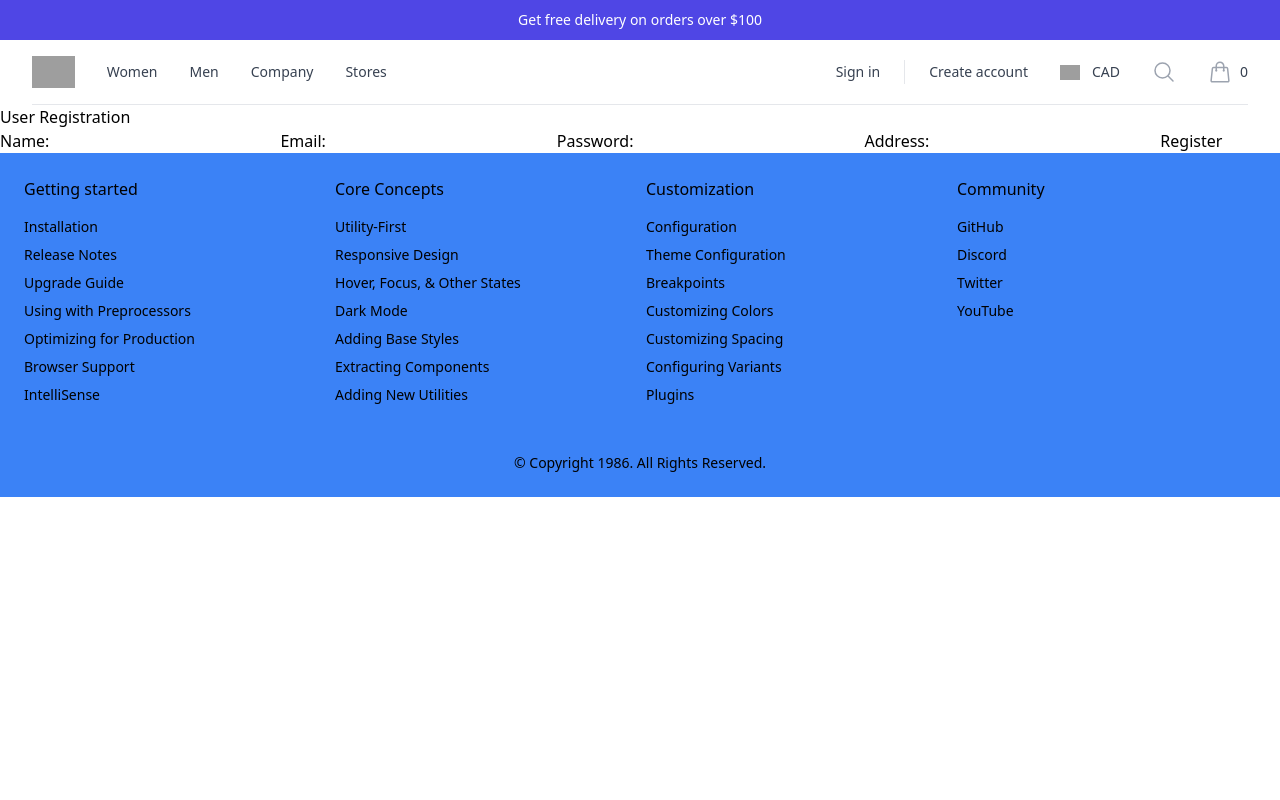
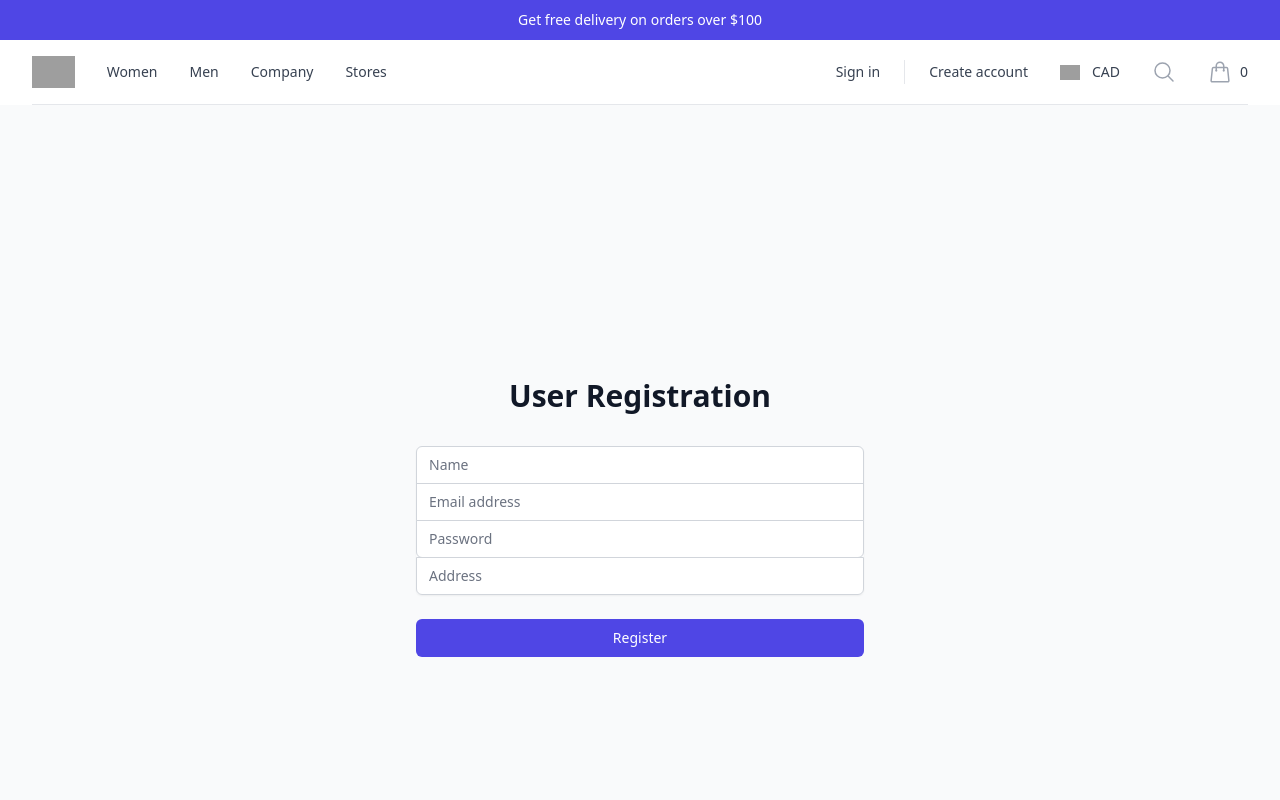
Before and after one commit to AnikHaque/Kenabecha.com-Frontend, a React (Vite) app: page /registration in a window 1280 px wide. Shown: the top 800 px of the page. Built offline with nearby package versions, Linux system fonts and the light colour scheme; grey boxes are pictures that could not be loaded.

Commit message:
registration and otp verify done

```diff
--- a/src/Pages/Login/Registration.jsx
+++ b/src/Pages/Login/Registration.jsx
@@ -1,6 +1,6 @@
-import { useNavigate } from "react-router-dom"; // Import useNavigate instead of useHistory
+import { useState } from "react";
+import { useNavigate } from "react-router-dom";
 import axios from "axios";
-import { useState } from "react";
 
 const Registration = () => {
   const [userData, setUserData] = useState({
@@ -10,7 +10,7 @@
     address: "",
   });
   const [message, setMessage] = useState("");
-  const navigate = useNavigate(); // Use useNavigate instead of useHistory
+  const navigate = useNavigate();
 
   const handleInputChange = (e) => {
     const { name, value } = e.target;
@@ -23,20 +23,18 @@
   const handleRegister = async (e) => {
     e.preventDefault();
     try {
-      // Register user with OTP
-      const otpResult = await axios.post(
+      const response = await axios.post(
         "http://localhost:5000/register",
         userData
       );
-      if (otpResult.data.status !== "success") {
+      if (response.data.status === "success") {
+        setMessage("User registered successfully.");
+        setTimeout(() => {
+          navigate("/verify-otp", { state: { email: userData.email } });
+        }, 1000); // Navigate to OTP verification page after 1 second
+      } else {
         setMessage("Failed to register user. Please try again.");
-        return;
       }
-
-      // If OTP sent successfully, navigate to OTP verification page
-      navigate("/verify-otp"); // Navigate to OTP verification page
-
-      // No need to handle OTP verification here, it will be handled in the OTP verification page
     } catch (error) {
       console.error("Error registering user:", error);
       setMessage("An error occurred. Please try again later.");
@@ -44,48 +42,94 @@
   };
 
   return (
+    <div className="min-h-screen flex items-center justify-center bg-gray-50 py-12 px-4 sm:px-6 lg:px-8">
+      <div className="max-w-md w-full space-y-8">
         <div>
-      <h2>User Registration</h2>
-      <form onSubmit={handleRegister}>
-        <label>
-          Name:
+          <h2 className="mt-6 text-center text-3xl font-extrabold text-gray-900">
+            User Registration
+          </h2>
+        </div>
+        <form className="mt-8 space-y-6" onSubmit={handleRegister}>
+          <input type="hidden" name="remember" defaultValue="true" />
+          <div className="rounded-md shadow-sm -space-y-px">
+            <div>
+              <label htmlFor="name" className="sr-only">
+                Name
+              </label>
               <input
+                id="name"
+                name="name"
                 type="text"
-            name="name"
+                autoComplete="name"
+                required
+                className="appearance-none rounded-none relative block w-full px-3 py-2 border border-gray-300 placeholder-gray-500 text-gray-900 rounded-t-md focus:outline-none focus:ring-indigo-500 focus:border-indigo-500 focus:z-10 sm:text-sm"
+                placeholder="Name"
                 value={userData.name}
                 onChange={handleInputChange}
               />
+            </div>
+            <div>
+              <label htmlFor="email" className="sr-only">
+                Email address
               </label>
-        <label>
-          Email:
               <input
+                id="email"
+                name="email"
                 type="email"
-            name="email"
+                autoComplete="email"
+                required
+                className="appearance-none rounded-none relative block w-full px-3 py-2 border border-gray-300 placeholder-gray-500 text-gray-900 focus:outline-none focus:ring-indigo-500 focus:border-indigo-500 focus:z-10 sm:text-sm"
+                placeholder="Email address"
                 value={userData.email}
                 onChange={handleInputChange}
               />
+            </div>
+            <div>
+              <label htmlFor="password" className="sr-only">
+                Password
               </label>
-        <label>
-          Password:
               <input
+                id="password"
+                name="password"
                 type="password"
-            name="password"
+                autoComplete="new-password"
+                required
+                className="appearance-none rounded-none relative block w-full px-3 py-2 border border-gray-300 placeholder-gray-500 text-gray-900 rounded-b-md focus:outline-none focus:ring-indigo-500 focus:border-indigo-500 focus:z-10 sm:text-sm"
+                placeholder="Password"
                 value={userData.password}
                 onChange={handleInputChange}
               />
+            </div>
+            <div>
+              <label htmlFor="address" className="sr-only">
+                Address
               </label>
-        <label>
-          Address:
               <input
+                id="address"
+                name="address"
                 type="text"
-            name="address"
+                autoComplete="street-address"
+                required
+                className="appearance-none rounded-none relative block w-full px-3 py-2 border border-gray-300 placeholder-gray-500 text-gray-900 rounded-b-md focus:outline-none focus:ring-indigo-500 focus:border-indigo-500 focus:z-10 sm:text-sm"
+                placeholder="Address"
                 value={userData.address}
                 onChange={handleInputChange}
               />
-        </label>
-        <button type="submit">Register</button>
+            </div>
+          </div>
+          <div>
+            <button
+              type="submit"
+              className="group relative w-full flex justify-center py-2 px-4 border border-transparent text-sm font-medium rounded-md text-white bg-indigo-600 hover:bg-indigo-700 focus:outline-none focus:ring-2 focus:ring-offset-2 focus:ring-indigo-500"
+            >
+              Register
+            </button>
+          </div>
         </form>
-      <p>{message}</p>
+        {message && (
+          <p className="mt-2 text-center text-sm text-red-600">{message}</p>
+        )}
+      </div>
     </div>
   );
 };
--- /dev/null
+++ b/src/Pages/Login/VerifyOtp.css
@@ -0,0 +1,63 @@
+/* VerifyOtp.css */
+.otp-container {
+  max-width: 400px;
+  margin: 0 auto;
+  padding: 20px;
+  background-color: #f8f9fa;
+  border-radius: 8px;
+  box-shadow: 0 0 10px rgba(0, 0, 0, 0.1);
+}
+
+h2 {
+  text-align: center;
+  margin-bottom: 20px;
+}
+
+.email-label,
+.password-label {
+  display: block;
+  margin-bottom: 15px;
+}
+
+.email-input,
+.password-input,
+.otp-input {
+  width: 100%;
+  padding: 10px;
+  margin-bottom: 15px;
+  border: 1px solid #ced4da;
+  border-radius: 5px;
+  font-size: 16px;
+}
+
+.otp-input-container {
+  display: flex;
+  justify-content: space-between;
+}
+
+.otp-input {
+  flex: 1;
+  text-align: center;
+}
+
+.verify-btn {
+  display: block;
+  width: 100%;
+  padding: 10px;
+  background-color: #007bff;
+  color: #fff;
+  border: none;
+  border-radius: 5px;
+  font-size: 16px;
+  cursor: pointer;
+}
+
+.verify-btn:hover {
+  background-color: #0056b3;
+}
+
+.message {
+  margin-top: 15px;
+  text-align: center;
+  color: #dc3545;
+}
--- a/src/Pages/Login/VerifyOtp.jsx
+++ b/src/Pages/Login/VerifyOtp.jsx
@@ -1,36 +1,39 @@
 import { useState } from "react";
-import { useNavigate } from "react-router-dom";
+import { useLocation, useNavigate } from "react-router-dom";
 import axios from "axios";
+import "./VerifyOtp.css";
 
 const VerifyOtp = () => {
+  const location = useLocation();
+  const navigate = useNavigate();
+  const email = location.state?.email || "";
   const [formData, setFormData] = useState({
-    email: "",
-    otp: "",
-    password: "",
+    otp: ["", "", "", "", "", ""],
   });
   const [message, setMessage] = useState("");
-  const navigate = useNavigate();
 
-  const handleInputChange = (e) => {
-    const { name, value } = e.target;
+  const handleInputChange = (e, index) => {
+    const { value } = e.target;
+    const updatedOtp = [...formData.otp];
+    updatedOtp[index] = value;
     setFormData((prevData) => ({
       ...prevData,
-      [name]: value,
+      otp: updatedOtp,
     }));
   };
 
   const handleVerifyOTP = async (e) => {
     e.preventDefault();
     try {
-      const verifyResult = await axios.post(
-        "http://localhost:5000/verifyOtp",
-        formData
-      );
+      const otp = formData.otp.join("");
+      const verifyResult = await axios.post("http://localhost:5000/verifyOtp", {
+        email,
+        otp,
+      });
       if (verifyResult.data.status === "success") {
-        // Redirect to success page or dashboard upon successful OTP verification
         navigate("/");
       } else {
-        setMessage("Invalid OTP or password. Please try again.");
+        setMessage("Invalid OTP. Please try again.");
       }
     } catch (error) {
       console.error("Error verifying OTP:", error);
@@ -39,42 +42,27 @@
   };
 
   return (
-    <div>
+    <div className="otp-container">
       <h2>OTP Verification</h2>
       <form onSubmit={handleVerifyOTP}>
-        <label>
-          Email:
-          <input
-            type="email"
-            name="email"
-            value={formData.email}
-            onChange={handleInputChange}
-            required // Make email field required
-          />
-        </label>
-        <label>
-          OTP:
-          <input
-            type="text"
-            name="otp"
-            value={formData.otp}
-            onChange={handleInputChange}
-            required // Make OTP field required
-          />
-        </label>
-        <label>
-          Password:
-          <input
-            type="password"
-            name="password"
-            value={formData.password}
-            onChange={handleInputChange}
-            required // Make password field required
-          />
-        </label>
-        <button type="submit">Verify OTP</button>
+        <div className="otp-input-container">
+          {formData.otp.map((digit, index) => (
+            <input
+              key={index}
+              type="text"
+              maxLength="1"
+              value={digit}
+              onChange={(e) => handleInputChange(e, index)}
+              className="otp-input"
+              required
+            />
+          ))}
+        </div>
+        <button type="submit" className="verify-btn">
+          Verify OTP
+        </button>
       </form>
-      <p>{message}</p>
+      <p className="message">{message}</p>
     </div>
   );
 };
```
Also changed, not shown: src/Pages/Login/Registration.css (added, +52 -0 lines). Lines whose indentation alone changed are shown as unchanged.
